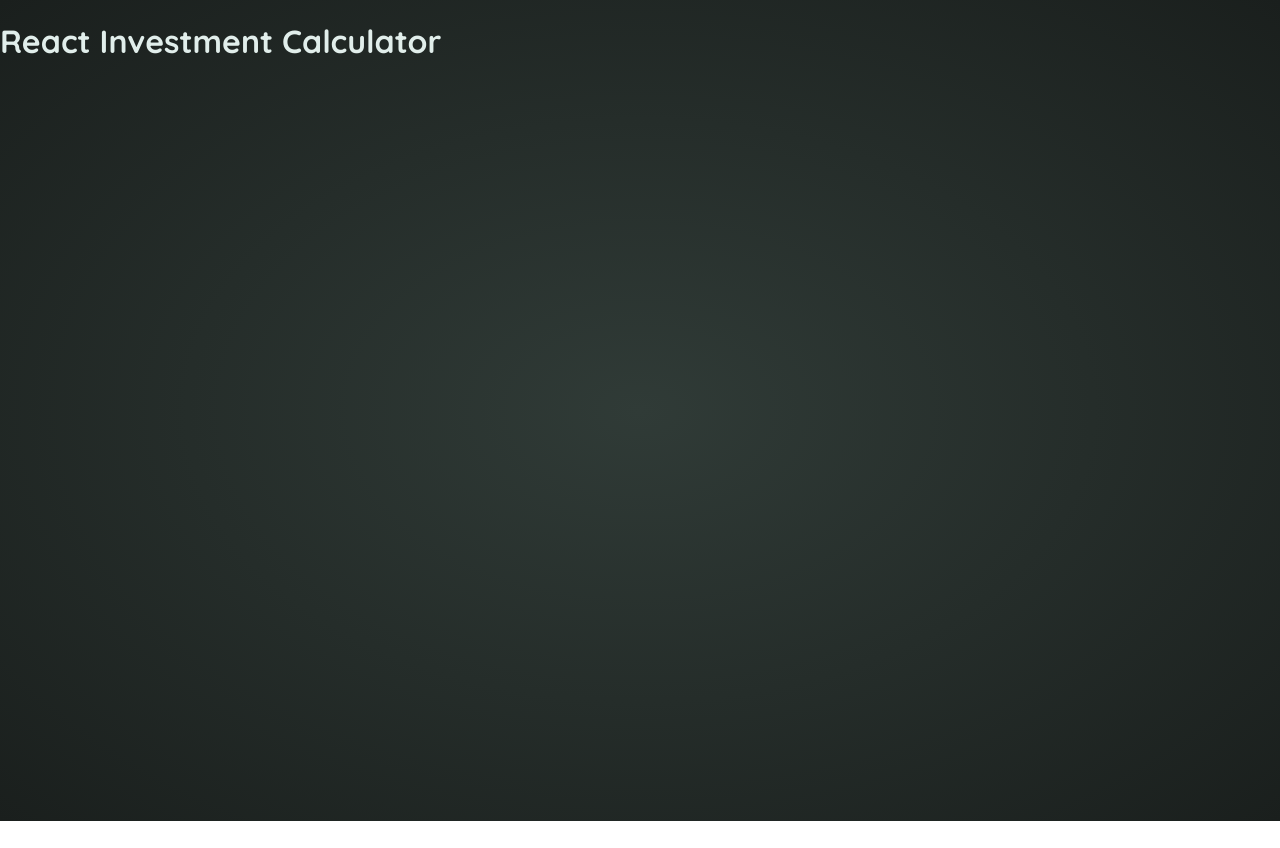
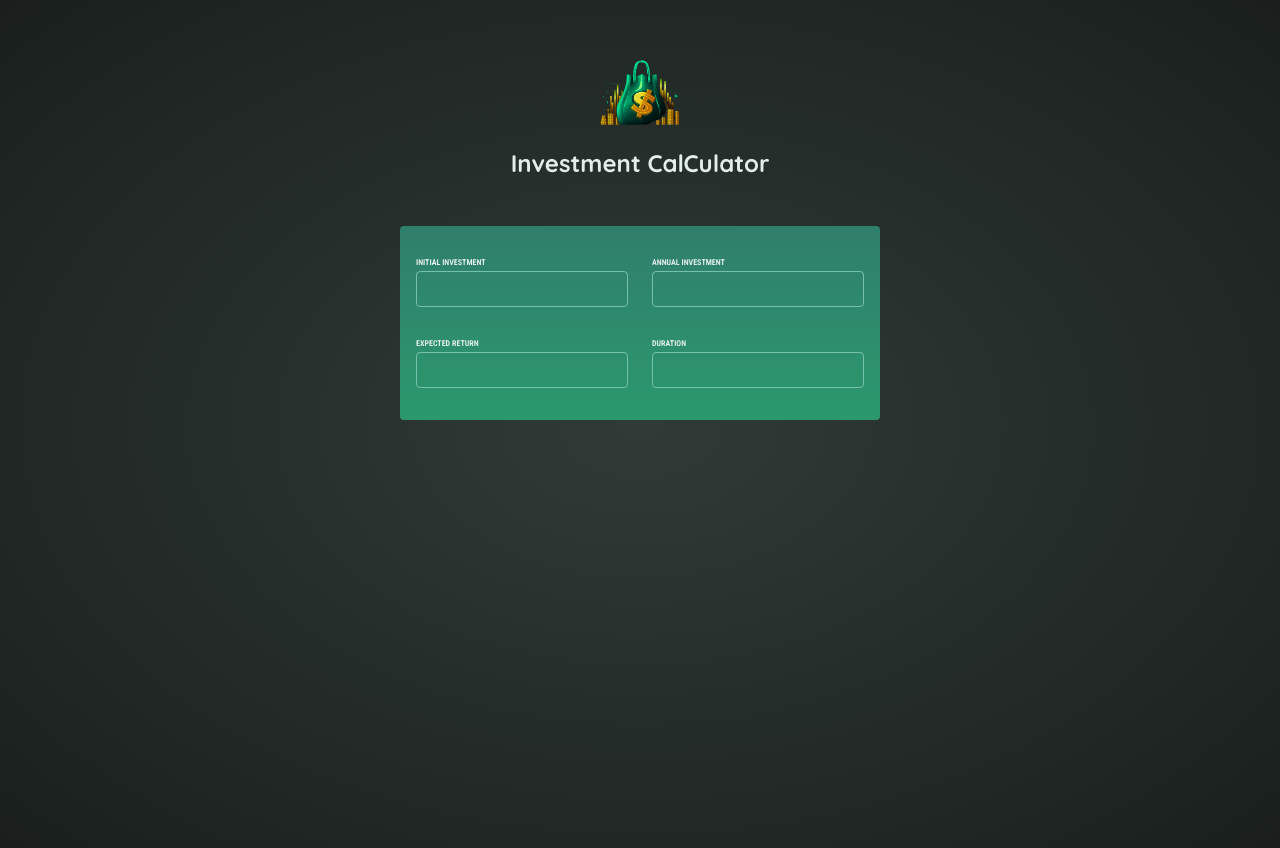
Before and after one commit to 5wintaek/Tic-Tac-Toe, a React (Vite) app: page / in a window 1280 px wide. Before the commit the page ends 821 px from the top, so only its background shows below. Built offline with nearby package versions, Linux system fonts and the light colour scheme.

Commit message:
[Feat] Header 및 UserInput(section) 스케치

```diff
--- a/src/App.jsx
+++ b/src/App.jsx
@@ -1,7 +1,12 @@
+import Header from './components/Headers';
+import UserInput from './components/UserInput';
 function App() {
   return (
-    <h1>React Investment Calculator</h1>
-  )
+    <>
+      <Header />
+      <UserInput />
+    </>
+  );
 }
 
-export default App
+export default App;
--- /dev/null
+++ b/src/components/Headers.jsx
@@ -0,0 +1,10 @@
+import logo from '../assets/investment-calculator-logo.png';
+
+export default function Header() {
+  return (
+    <header id="header">
+      <img src={logo} alt="logo" />
+      <h1>Investment CalCulator</h1>
+    </header>
+  );
+}
--- /dev/null
+++ b/src/components/UserInput.jsx
@@ -0,0 +1,26 @@
+export default function UserInput() {
+  return (
+    <section id="user-input">
+      <div className="input-group">
+        <p>
+          <label>Initial Investment</label>
+          <input type="number" required />
+        </p>
+        <p>
+          <label>Annual Investment</label>
+          <input type="number" required />
+        </p>
+      </div>
+      <div className="input-group">
+        <p>
+          <label>Expected Return</label>
+          <input type="number" required />
+        </p>
+        <p>
+          <label>Duration</label>
+          <input type="number" required />
+        </p>
+      </div>
+    </section>
+  );
+}
--- a/src/index.css
+++ b/src/index.css
@@ -18,7 +18,6 @@
   text-align: center;
   margin: 3rem auto;
 }
-
 
 #header img {
   width: 5rem;
```
